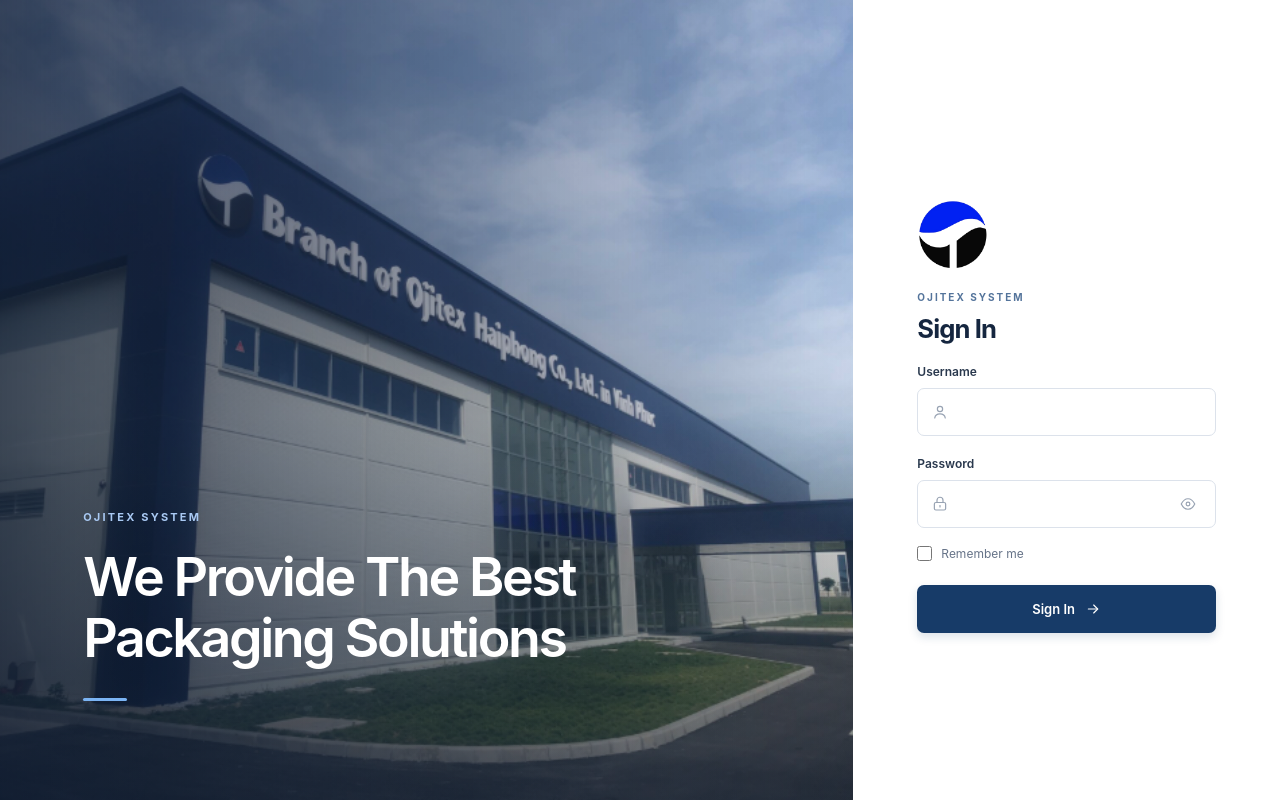
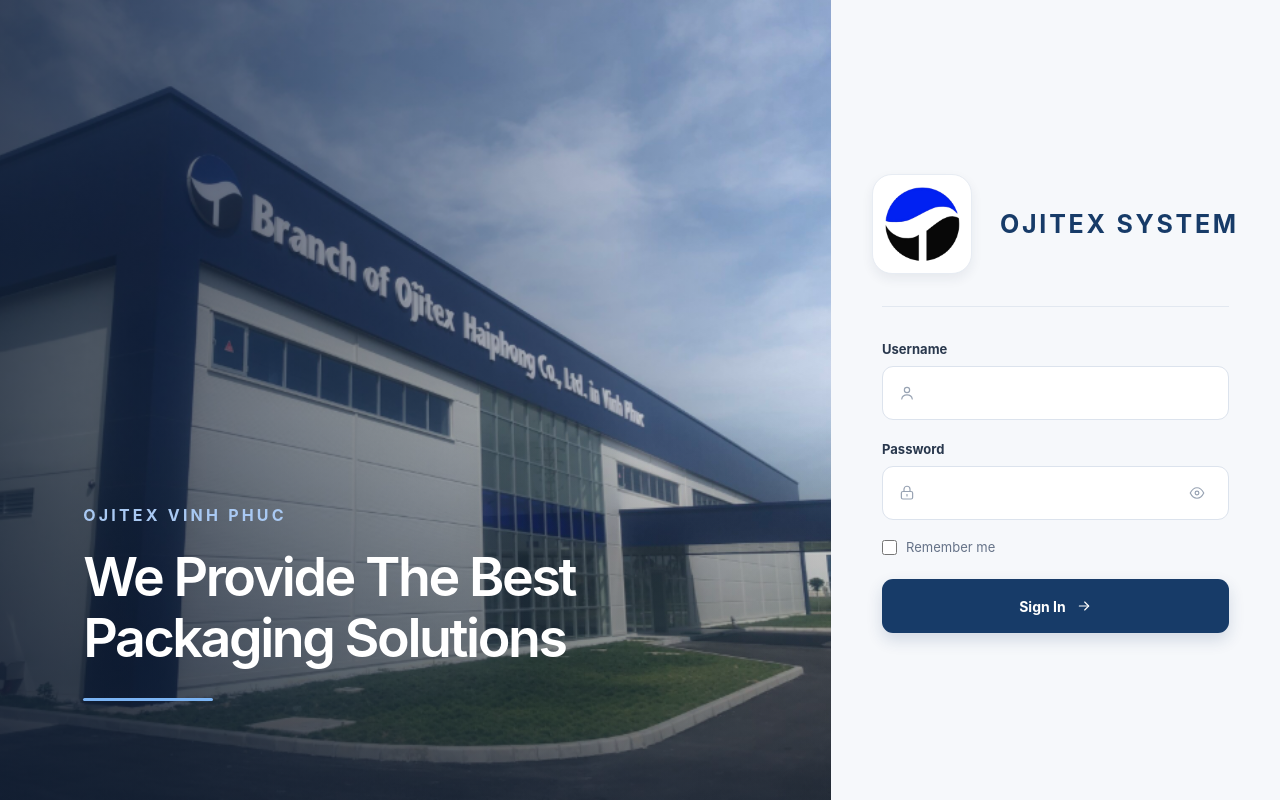
Before and after one commit to hoangthuy2003/OjitexSystem-Web, an Angular app in the folder OjitexSystem_Frontend/: page /login in a window 1280 px wide. Built offline with nearby package versions, Linux system fonts and the light colour scheme.

Commit message:
css login page

```diff
--- a/OjitexSystem_Frontend/src/app/app.html
+++ b/OjitexSystem_Frontend/src/app/app.html
@@ -45,7 +45,6 @@
     >
       <div class="password-dialog-heading">
         <div>
-          <p class="password-dialog-eyebrow">ACCOUNT SECURITY</p>
           <h2 id="change-password-heading">Change password</h2>
         </div>
         <button
@@ -97,7 +96,6 @@
             required
           />
         </label>
-        <p class="password-dialog-hint">Use at least 8 characters for your new password.</p>
         <div class="password-dialog-actions">
           <button
             class="password-secondary-button"
--- a/OjitexSystem_Frontend/src/app/app.routes.ts
+++ b/OjitexSystem_Frontend/src/app/app.routes.ts
@@ -19,6 +19,11 @@
         path: 'home',
         loadComponent: () =>
           import('./views/home/home-page').then((module) => module.HomePage),
+      },
+      {
+        path: 'department/admin',
+        pathMatch: 'full',
+        redirectTo: 'admin/dashboard',
       },
       {
         path: 'department/:departmentId',
--- a/OjitexSystem_Frontend/src/app/views/auth/login-page/login-page.html
+++ b/OjitexSystem_Frontend/src/app/views/auth/login-page/login-page.html
@@ -3,7 +3,7 @@
     <img class="company-image" src="/company-factory.png" alt="Ojitex factory in Hai Phong" />
     <div class="image-shade"></div>
     <div class="company-caption">
-      <span class="company-label">OJITEX SYSTEM</span>
+      <span class="company-label">OJITEX VINH PHUC</span>
       <h1>We Provide The Best<br />Packaging Solutions</h1>
 
       <span class="caption-rule" aria-hidden="true"></span>
@@ -12,12 +12,14 @@
 
   <section class="form-panel" aria-labelledby="login-heading">
     <div class="login-card">
-      <div class="logo-container">
-        <img src="/logo.png" alt="Ojitex System" />
+      <div class="brand-lockup">
+        <div class="logo-container">
+          <img src="/logo.png" alt="" />
+        </div>
+        <span class="brand-name">OJITEX SYSTEM </span>
       </div>
-      <p class="eyebrow">OJITEX SYSTEM</p>
-      <h2 id="login-heading">Sign In</h2>
-      <br />
+      <div class="form-heading">
+      </div>
       <form class="login-form" (ngSubmit)="submitLogin()">
         <label class="field-label" for="username">Username</label>
         <div class="input-wrap">
--- a/OjitexSystem_Frontend/src/app/views/auth/login-page/login-page.scss
+++ b/OjitexSystem_Frontend/src/app/views/auth/login-page/login-page.scss
@@ -5,9 +5,9 @@
 
 .login-page {
   display: grid;
-  grid-template-columns: minmax(0, 2fr) minmax(420px, 1fr);
+  grid-template-columns: minmax(0, 1.85fr) minmax(440px, 1fr);
   min-height: 100vh;
-  background: #fff;
+  background: #f6f8fb;
 }
 
 .company-panel {
@@ -35,7 +35,8 @@
 }
 
 .image-shade {
-  background: linear-gradient(90deg, rgb(8 22 44 / 76%) 0%, rgb(8 22 44 / 36%) 58%, rgb(8 22 44 / 5%) 100%),
+  background:
+    linear-gradient(90deg, rgb(8 22 44 / 76%) 0%, rgb(8 22 44 / 36%) 58%, rgb(8 22 44 / 5%) 100%),
     linear-gradient(0deg, rgb(8 22 44 / 54%) 0%, transparent 48%);
 }
 
@@ -53,7 +54,7 @@
 .company-label,
 .eyebrow {
   color: #a9c9f3;
-  font-size: 11px;
+  font-size: 14x;
   font-weight: 700;
   letter-spacing: 0.2em;
 }
@@ -75,7 +76,7 @@
 
 .caption-rule {
   display: block;
-  width: 44px;
+  width: 130px;
   height: 3px;
   margin-top: 30px;
   border-radius: 3px;
@@ -94,50 +95,87 @@
 .form-panel {
   display: flex;
   min-height: 100vh;
-  flex-direction: column;
   align-items: center;
   justify-content: center;
-  padding: 56px clamp(36px, 5vw, 80px) 24px;
+  padding: 56px clamp(32px, 4vw, 72px);
+  background: #f6f8fb;
 }
 
 .login-card {
   width: 100%;
-  max-width: 390px;
-  margin: auto 0;
+  max-width: 400px;
+}
+
+.brand-lockup {
+  display: flex;
+  min-height: 140px;
+  align-items: center;
+  justify-content: center;
+  gap: 28px;
+  padding-bottom: 25px;
+  border-bottom: 1px solid #e2e8f0;
 }
 
 .logo-container {
-  width: 72px;
-  height: 72px;
-  margin-bottom: 20px;
+  display: grid;
+  width: 100px;
+  height: 100px;
+  flex: 0 0 auto;
+  place-items: center;
+  border: 1px solid #e7ecf3;
+  border-radius: 20px;
+  background: #fff;
+  box-shadow: 0 5px 12px rgb(22 43 72 / 7%);
 }
 
 .logo-container img {
   display: block;
-  width: 100%;
-  height: 100%;
+  width: 79px;
+  height: 79px;
   object-fit: contain;
+}
+
+.brand-name {
+  color: #173b68;
+  font-size: 25px;
+  font-weight: 750;
+  letter-spacing: 0.11em;
+  white-space: nowrap;
+}
+
+.brand-name span {
+  color: #68788e;
+  font-weight: 500;
+}
+
+.form-heading {
+  margin: 34px 0 30px;
+  text-align: center;
 }
 
 .eyebrow {
   margin: 0 0 10px;
-  color: #54749b;
+  color: #5278a5;
   font-size: 10px;
+  font-weight: 700;
+  letter-spacing: 0.16em;
 }
 
 .login-card h2 {
+  max-width: 360px;
   margin: 0;
   color: #15263f;
-  font-size: clamp(25px, 2vw, 30px);
-  font-weight: 650;
-  letter-spacing: -0.035em;
+  font-size: clamp(28px, 2.5vw, 34px);
+  font-weight: 700;
+  letter-spacing: -0.045em;
+  line-height: 1.15;
 }
 
 .intro {
-  margin: 10px 0 34px;
-  color: #758195;
-  font-size: 13px;
-  line-height: 1.65;
+  margin: 12px 0 0;
+  color: #78869a;
+  font-size: 14px;
+  line-height: 1.55;
 }
 
 .login-form {
@@ -148,29 +186,33 @@
 .field-label {
   margin-bottom: 9px;
   color: #29384d;
-  font-size: 12px;
-  font-weight: 600;
+  font-size: 13px;
+  font-weight: 650;
 }
 
 .password-label {
-  margin-top: 20px;
+  margin-top: 21px;
 }
 
 .input-wrap {
   display: flex;
-  height: 48px;
+  height: 54px;
   align-items: center;
-  gap: 11px;
-  padding: 0 13px;
-  border: 1px solid #dce2eb;
-  border-radius: 7px;
+  gap: 13px;
+  padding: 0 15px;
+  border: 1px solid #dce3ed;
+  border-radius: 11px;
   background: #fff;
-  transition: border-color 150ms ease, box-shadow 150ms ease;
+  transition:
+    border-color 160ms ease,
+    background-color 160ms ease,
+    box-shadow 160ms ease;
 }
 
 .input-wrap:focus-within {
   border-color: #527db5;
-  box-shadow: 0 0 0 3px rgb(82 125 181 / 12%);
+  background: #fff;
+  box-shadow: 0 0 0 4px rgb(82 125 181 / 12%);
 }
 
 .input-wrap > svg,
@@ -201,9 +243,17 @@
   color: #a4adba;
 }
 
+.input-wrap input:-webkit-autofill,
+.input-wrap input:-webkit-autofill:hover,
+.input-wrap input:-webkit-autofill:focus {
+  -webkit-text-fill-color: #1d2939;
+  box-shadow: 0 0 0 1000px #fff inset;
+  transition: background-color 9999s ease-out;
+}
+
 .visibility-button {
   display: grid;
-  width: 28px;
+  width: 32px;
   height: 32px;
   flex: 0 0 auto;
   place-items: center;
@@ -222,9 +272,9 @@
   width: fit-content;
   align-items: center;
   gap: 9px;
-  margin: 18px 0 24px;
+  margin: 19px 0 24px;
   color: #667388;
-  font-size: 12px;
+  font-size: 13px;
   cursor: pointer;
 }
 
@@ -238,19 +288,22 @@
 
 .submit-button {
   display: flex;
-  min-height: 48px;
+  min-height: 54px;
   align-items: center;
   justify-content: center;
   gap: 10px;
   border: 0;
-  border-radius: 7px;
+  border-radius: 11px;
   background: #173b68;
-  box-shadow: 0 4px 10px rgb(23 59 104 / 15%);
+  box-shadow: 0 7px 16px rgb(23 59 104 / 16%);
   color: #fff;
-  font-size: 13px;
-  font-weight: 600;
+  font-size: 14px;
+  font-weight: 650;
   cursor: pointer;
-  transition: background 150ms ease, transform 150ms ease;
+  transition:
+    background 150ms ease,
+    box-shadow 150ms ease,
+    transform 150ms ease;
 }
 
 .submit-button:disabled {
@@ -262,6 +315,7 @@
 .submit-button:hover {
   transform: translateY(-1px);
   background: #102f56;
+  box-shadow: 0 9px 20px rgb(23 59 104 / 22%);
 }
 
 .submit-button:focus-visible,
@@ -307,7 +361,7 @@
 
 @media (max-width: 900px) {
   .login-page {
-    grid-template-columns: minmax(0, 1.3fr) minmax(360px, 1fr);
+    grid-template-columns: minmax(0, 1.15fr) minmax(360px, 1fr);
   }
 
   .company-panel {
@@ -315,12 +369,11 @@
   }
 
   .form-panel {
-    padding-right: 36px;
-    padding-left: 36px;
+    padding: 36px;
   }
 }
 
-@media (max-width: 700px) {
+@media (max-width: 760px) {
   .login-page {
     grid-template-columns: 1fr;
   }
@@ -355,21 +408,16 @@
 
   .form-panel {
     min-height: calc(100vh - 250px);
-    padding: 38px 28px 20px;
+    padding: 40px 24px;
   }
 
   .login-card {
     margin: 0;
+    max-width: 440px;
   }
 
-  .logo-container {
-    width: 60px;
-    height: 60px;
-    margin-bottom: 20px;
-  }
-
-  .intro {
-    margin-bottom: 25px;
+  .form-heading {
+    margin: 28px 0 26px;
   }
 }
 
@@ -380,5 +428,36 @@
 
   .form-panel {
     min-height: calc(100vh - 220px);
+    padding: 24px 18px;
+  }
+
+  .brand-lockup {
+    min-height: 0;
+    gap: 12px;
+    padding-bottom: 20px;
+  }
+
+  .logo-container {
+    width: 80px;
+    height: 80px;
+    border-radius: 17px;
+  }
+
+  .logo-container img {
+    width: 64px;
+    height: 64px;
+  }
+
+  .brand-name {
+    font-size: 19px;
+    letter-spacing: 0.08em;
+  }
+
+  .form-heading {
+    margin: 25px 0 24px;
+  }
+
+  .login-card h2 {
+    font-size: 29px;
   }
 }
--- a/OjitexSystem_Frontend/src/app/views/department/department-page.html
+++ b/OjitexSystem_Frontend/src/app/views/department/department-page.html
@@ -9,13 +9,6 @@
           {{ item.name }}
         </button>
       }
-    </div>
-  } @else if (isAdmin) {
-    <header class="page-heading">
-      <h1>ADMIN MENU</h1>
-    </header>
-    <div class="report-grid" aria-label="Admin menu">
-      <a class="report-card" routerLink="/admin/dashboard">User Management</a>
     </div>
   } @else {
     <header class="page-heading">
--- a/OjitexSystem_Frontend/src/app/views/department/department-page.ts
+++ b/OjitexSystem_Frontend/src/app/views/department/department-page.ts
@@ -1,6 +1,5 @@
 import { Component, inject } from '@angular/core';
 import { ActivatedRoute, Router, RouterLink } from '@angular/router';
-import { AuthService } from '../../services/auth.service';
 
 interface ReportItem {
   name: string;
@@ -14,7 +13,6 @@
   templateUrl: './department-page.html',
 })
 export class DepartmentPage {
-  private readonly authService = inject(AuthService);
   private readonly route = inject(ActivatedRoute);
   private readonly router = inject(Router);
 
@@ -24,10 +22,6 @@
 
   get isReport(): boolean {
     return this.route.snapshot.paramMap.get('departmentId') === 'report';
-  }
-
-  get isAdmin(): boolean {
-    return this.route.snapshot.paramMap.get('departmentId') === 'admin' && this.authService.isAdmin;
   }
 
   readonly reportItems: ReportItem[] = [
--- a/OjitexSystem_Frontend/src/app/views/home/home-page.html
+++ b/OjitexSystem_Frontend/src/app/views/home/home-page.html
@@ -3,6 +3,14 @@
   </div>
   <nav class="department-grid" aria-label="Departments">
     @for (department of departments; track department.slug) {
+      @if (department.slug === 'admin') {
+        <button class="department-card" type="button" (click)="openDepartment($event, department)">
+          <span>{{ department.name }}</span>
+          <svg viewBox="0 0 24 24" aria-hidden="true">
+            <path d="M5 12h14m-6-6 6 6-6 6"></path>
+          </svg>
+        </button>
+      } @else {
         <a class="department-card" [routerLink]="['/department', department.slug]">
           <span>{{ department.name }}</span>
           <svg viewBox="0 0 24 24" aria-hidden="true">
@@ -10,5 +18,28 @@
           </svg>
         </a>
       }
+    }
   </nav>
 </section>
+
+@if (adminAccessDialogOpen) {
+  <div
+    class="admin-access-backdrop"
+    (click)="closeAdminAccessDialogFromBackdrop($event)"
+    (keydown.escape)="closeAdminAccessDialog()"
+  >
+    <section
+      class="admin-access-dialog"
+      role="alertdialog"
+      aria-modal="true"
+      aria-labelledby="admin-access-heading"
+      aria-describedby="admin-access-message"
+      tabindex="-1"
+    >
+      <div class="admin-access-icon" aria-hidden="true">!</div>
+      <h2 id="admin-access-heading">Access denied</h2>
+      <p id="admin-access-message">Bạn không có quyền truy cập tính năng này.</p>
+      <button type="button" (click)="closeAdminAccessDialog()">Đóng</button>
+    </section>
+  </div>
+}
--- a/OjitexSystem_Frontend/src/app/views/home/home-page.scss
+++ b/OjitexSystem_Frontend/src/app/views/home/home-page.scss
@@ -55,6 +55,8 @@
   font-weight: 700;
   text-align: center;
   text-decoration: none;
+  cursor: pointer;
+  font-family: Georgia, 'Times New Roman', serif;
   transition:
     background-color 140ms ease,
     color 140ms ease,
@@ -91,6 +93,88 @@
   transform: translateX(0);
 }
 
+.admin-access-backdrop {
+  position: fixed;
+  z-index: 20;
+  inset: 0;
+  display: grid;
+  place-items: center;
+  padding: 24px;
+  background: rgb(15 28 45 / 48%);
+  backdrop-filter: blur(3px);
+}
+
+.admin-access-dialog {
+  width: min(100%, 390px);
+  padding: 32px;
+  border: 1px solid #e5eaf1;
+  border-radius: 18px;
+  background: #fff;
+  box-shadow: 0 24px 64px rgb(15 28 45 / 22%);
+  text-align: center;
+  animation: dialog-enter 160ms ease-out;
+}
+
+.admin-access-icon {
+  display: grid;
+  width: 48px;
+  height: 48px;
+  margin: 0 auto 16px;
+  place-items: center;
+  border-radius: 50%;
+  background: #fff2e8;
+  color: #b85b24;
+  font-size: 24px;
+  font-weight: 700;
+}
+
+.admin-access-dialog h2 {
+  margin: 0;
+  color: #172b45;
+  font-size: 20px;
+}
+
+.admin-access-dialog p {
+  margin: 10px 0 24px;
+  color: #69788c;
+  font-size: 14px;
+  line-height: 1.6;
+}
+
+.admin-access-dialog button {
+  min-width: 112px;
+  min-height: 42px;
+  padding: 0 20px;
+  border: 0;
+  border-radius: 9px;
+  background: #173b68;
+  color: #fff;
+  font-size: 14px;
+  font-weight: 650;
+  cursor: pointer;
+}
+
+.admin-access-dialog button:hover {
+  background: #102f56;
+}
+
+.admin-access-dialog button:focus-visible {
+  outline: 3px solid rgb(82 125 181 / 35%);
+  outline-offset: 3px;
+}
+
+@keyframes dialog-enter {
+  from {
+    opacity: 0;
+    transform: translateY(8px) scale(0.98);
+  }
+
+  to {
+    opacity: 1;
+    transform: translateY(0) scale(1);
+  }
+}
+
 @media (max-width: 900px) {
   .department-grid {
     grid-template-columns: repeat(3, minmax(0, 1fr));
--- a/OjitexSystem_Frontend/src/app/views/home/home-page.ts
+++ b/OjitexSystem_Frontend/src/app/views/home/home-page.ts
@@ -1,5 +1,6 @@
-import { Component } from '@angular/core';
-import { RouterLink } from '@angular/router';
+import { Component, inject } from '@angular/core';
+import { Router, RouterLink } from '@angular/router';
+import { AuthService } from '../../services/auth.service';
 
 interface Department {
   name: string;
@@ -13,6 +14,11 @@
   templateUrl: './home-page.html',
 })
 export class HomePage {
+  private readonly authService = inject(AuthService);
+  private readonly router = inject(Router);
+
+  adminAccessDialogOpen = false;
+
   readonly departments: Department[] = [
     { name: 'SALES', slug: 'sales' },
     { name: 'CS', slug: 'cs' },
@@ -28,4 +34,28 @@
     { name: 'REPORT', slug: 'report' },
     { name: 'ADMIN', slug: 'admin' },
   ];
+
+  openDepartment(event: MouseEvent, department: Department): void {
+    if (department.slug !== 'admin') {
+      return;
+    }
+
+    event.preventDefault();
+    if (!this.authService.isAdmin) {
+      this.adminAccessDialogOpen = true;
+      return;
+    }
+
+    void this.router.navigateByUrl('/admin/dashboard');
+  }
+
+  closeAdminAccessDialog(): void {
+    this.adminAccessDialogOpen = false;
+  }
+
+  closeAdminAccessDialogFromBackdrop(event: MouseEvent): void {
+    if (event.target === event.currentTarget) {
+      this.closeAdminAccessDialog();
+    }
+  }
 }
```
Also changed, not shown: 1 other file (tests, documents, lock files or other folders). Lines whose indentation alone changed are shown as unchanged.
